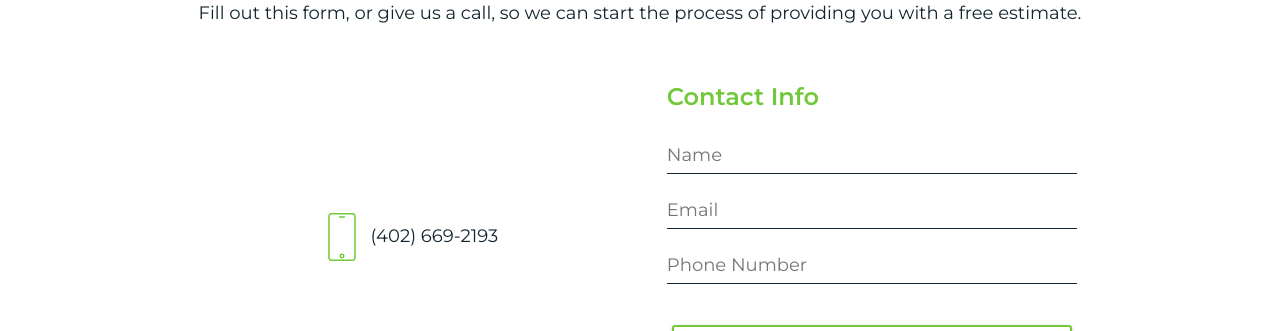
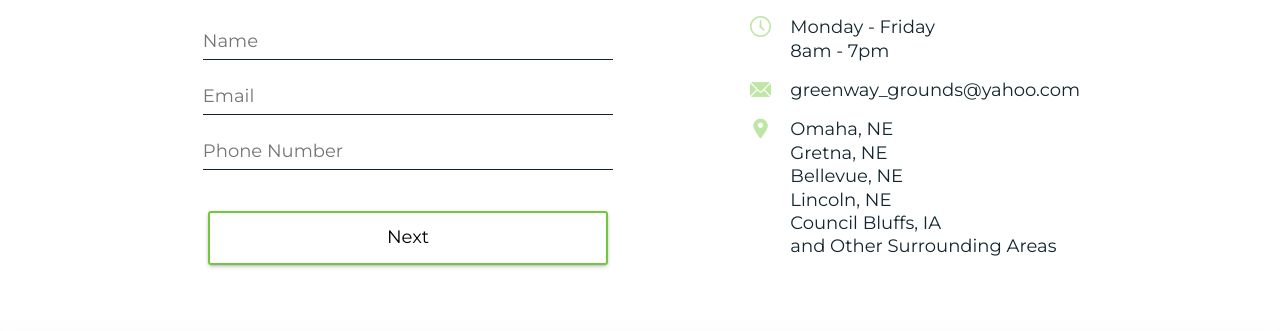
Before and after one commit to cmcgrath454/greenway, a plain HTML site: page contact.html in a window 1280 px wide. Shown: the part 340-671 px from the top of the page. Drawn offline with Linux system fonts and the light colour scheme.

Commit message:
updated contact page details

```diff
--- a/contact.html
+++ b/contact.html
@@ -12,7 +12,7 @@
     <link
       href="https://fonts.googleapis.com/css2?family=Alex+Brush&family=Montserrat:ital,wght@0,400;0,600;0,700;1,400&display=swap"
       rel="stylesheet" />
-    <link rel="stylesheet" href="/build/style.css" />
+    <link rel="stylesheet" href="/css/style.css" />
     <title>Greenway Yard & Landscape | Get a Free Landscaping Quote</title>
     <!--[if IE]><link rel="shortcut icon" href="assets/icons/favicon.ico" type="image/x-icon" /><![endif]-->
     <link rel="apple-touch-icon" sizes="57x57" href="assets/icons/apple-icon-57x57.png" />
@@ -37,7 +37,7 @@
   <body>
     <header>
       <nav aria-label="Main">
-        <a href="/"><img src="/assets/logos/main_logo_dark.svg" alt="" hide><img src="/assets/logos/logo-lt.png" alt="Greenway Yard and Landscaping home" class="logo" /></a>
+        <a href="/"><img src="/assets/logos/main_logo_dark.svg" alt="" hide><img src="/assets/logos/main_logo_light.svg" alt="Greenway Yard and Landscaping home" class="logo" /></a>
         <ul class="main-navigation | ff-primary fw-regular text-primary-lt w-0" role="list" id="main-navigation">
           <li><img src="/assets/nav/greenway-g.svg" alt="Greenway Yard and Landscape logo" aria-hidden="true" /></li>
           <li><a href="/" class="no-text-decor py-1">Home</a></li>
@@ -56,7 +56,7 @@
       </nav>
       <h1 class="container fs-primary-heading text-accent fw-bold mt-5 mb-1">Let's Discuss Your Next Project</h1>
       <p class="container ff-primary">
-        Fill out this form, or give us a call, so we can start the process of providing you with a free estimate.
+        Fill out our form, or give us a call, so we can start the process of providing you with a free estimate.
       </p>
     </header>
     <div class="container contact-grid">
@@ -200,11 +200,22 @@
           <button type="submit" name="quote-form" value="Submit" class="btn btn-submit" hide>Submit</button>
         </div>
       </form>
-      <div class="flex-horizontal flex-center phone-contact">
-        <a href="tel:+1-402-669-2193" class="ff-primary no-text-decor py-1">
-          <img class="phone-icon" src="/assets/contact/smartphone.svg" alt="smartphone icon" />
-          (402) 669-2193
-        </a>
+      <div class="flex-horizontal flex-center contact-info">
+        <img src="assets/contact/phone.png" alt="phone icon">
+        <a href="tel:+1-402-669-2193" class="no-text-decor">(402) 669-2193</a>
+        <img src="assets/contact/clock.png" alt="clock icon">
+        <p>Monday - Friday <br> 8am - 7pm</p>
+        <img src="assets/contact/email.png" alt="email icon">
+        <p><a href="mailto:greenway_grounds@yahoo.com" class="no-text-decor">greenway_grounds@yahoo.com</a></p>
+        <img src="assets/contact/map.png" alt="location pin icon">
+        <ul role="list">
+          <li>Omaha, NE</li>
+          <li>Gretna, NE</li>
+          <li>Bellevue, NE</li>
+          <li>Lincoln, NE</li>
+          <li>Council Bluffs, IA</li>
+          <li>and Other Surrounding Areas</li>
+        </ul>
       </div>
     </div>
     <footer class="bg-primary-dark text-primary-lt ff-primary fw-regular">
--- a/css/style.css
+++ b/css/style.css
@@ -87,11 +87,11 @@ picture {
 
 @media (min-width: 900px) {
     :root {
-        --fs-primary-heading: 4rem;
-        --fs-accent-heading: 7rem;
+        --fs-primary-heading: 2.5rem;
+        --fs-accent-heading: 4.5rem;
         --fs-body: 1.125rem;
 
-        --lh-primary-heading: 1.125em;
+        --lh-primary-heading: 1.225em;
         --lh-accent-heading: 1em;
     }
 }
@@ -388,7 +388,7 @@ a.btn {
     border: 2px solid var(--clr-accent);
     border-radius: 3px;
     background: rgba(0, 0, 0, 0);
-    font-size: calc(var(--fs-body)*1.1);
+    font-size: var(--fs-body);
     font-family: var(--ff-primary);
     padding: 0.75em 1.125em;
     cursor: pointer;
@@ -453,8 +453,6 @@ header>nav {
     display: flex;
     align-items: center;
     justify-content: space-between;
-    /* box-shadow: 0 -1px rgb(255 255 255 / 25%) inset; */
-
 }
 
 nav ul {
@@ -523,17 +521,15 @@ nav li:hover {
 @media (min-width: 900px) {
     header>nav {
         padding-inline: 3rem;
-        padding-block: 1.5rem;
     }
 
     .main-navigation {
         display: flex;
         position: relative;
         background: 0;
-        width: 75%;
+        width: 50%;
         padding: 0;
         font-size: var(--fs-body);
-        /* gap: 4em; */
     }
 
     .main-navigation>li>img,
@@ -617,8 +613,8 @@ footer>hr {
 /* Home Page */
 
 .hero {
-    min-height: 95vh;
-    background: linear-gradient(rgba(0, 0, 0, 0.6), rgba(0, 0, 0, 0.6)),
+    min-height: 100vh;
+    background: linear-gradient(rgba(0, 0, 0, 0.7), rgba(0, 0, 0, 0.7)),
         url('/assets/homepage/pergola.jpg');
     background-size: cover;
     background-position: top;
@@ -627,8 +623,8 @@ footer>hr {
 }
 
 .hero nav {
-    /* background: none; */
-    background:rgba(0, 0, 0, 0.411)
+    background: none;
+    /* background:rgba(0, 0, 0, 0.411) */
 }
 
 .hero>div {
@@ -670,6 +666,7 @@ footer>hr {
     background: linear-gradient(rgba(0, 0, 0, 0.7), rgba(0, 0, 0, 0.7)),
         url('/assets/homepage/tree-seedlings.jpg');
     background-size: cover;
+    min-height: 70vh;
 }
 
 .home-process div:nth-child(2) {
@@ -681,6 +678,7 @@ footer>hr {
     background: linear-gradient(rgba(255, 255, 255, 0.9), rgba(255, 255, 255, 0.9)),
         url('/assets/homepage/markup.png');
     background-size: cover;
+    min-height: 80vh;
 }
 
 @media (min-width: 900px) {
@@ -829,33 +827,45 @@ select.options-group,
     height: 3em;
 }
 
-.phone-contact {
-    margin-block: 3rem 2rem;
-}
-
-.phone-contact img {
-    width: 3rem;
-    display: inline;
-    vertical-align: middle;
-}
-
 .contact-grid {
     margin-top: 3rem;
 }
+
+.contact-info {
+    margin-block: 3rem;
+    display: grid;
+    grid-template-columns: 2.5rem max-content;
+    align-items: start;
+    row-gap: 1rem;
+    text-align: left;
+}
+
+.contact-info img {
+    opacity: 45%;
+    width: 1.3rem;
+    /* display: inline; */
+}
+
+
 
 @media (min-width: 900px) {
     .contact-grid {
         display: grid;
         grid-template-columns: 1fr 1fr;
-        justify-content: center;
-        align-items: center;
+        align-items: start;
         gap: 2rem;
         margin-block: 3rem;
     }
 
     .contact-grid form {
-        order: 2;
+        order: 0;
     }
+
+    .contact-info {
+        margin-top: 1rem;
+        margin-left: 20%;
+    }
+
 }
 
 /* Services Page */
```
Also changed, not shown: assets/contact/clock.png (added), assets/contact/email.png (added), assets/contact/map.png (added), assets/contact/phone.png (added), assets/contact/smartphone.svg (deleted).
